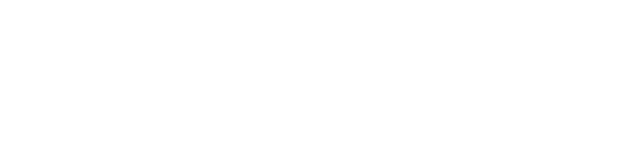
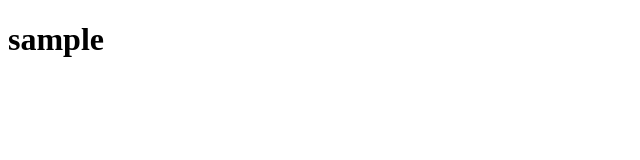
Before and after one commit to unsamanida/Software-Design, a plain HTML site: page index.html in a window 1280 px wide. Shown: the whole page, without its empty margins (0-640 px from the left). Drawn offline with Linux system fonts and the light colour scheme.

Commit message:
name change

```diff
--- a/index.html
+++ b/index.html
@@ -8,5 +8,7 @@
     <script src="./app.js"></script>
     <title>PLM MANAGEMENT SYSTEM</title>
   </head>
-  <body></body>
+  <body>
+    <h1>sample</h1>
+  </body>
 </html>
```
